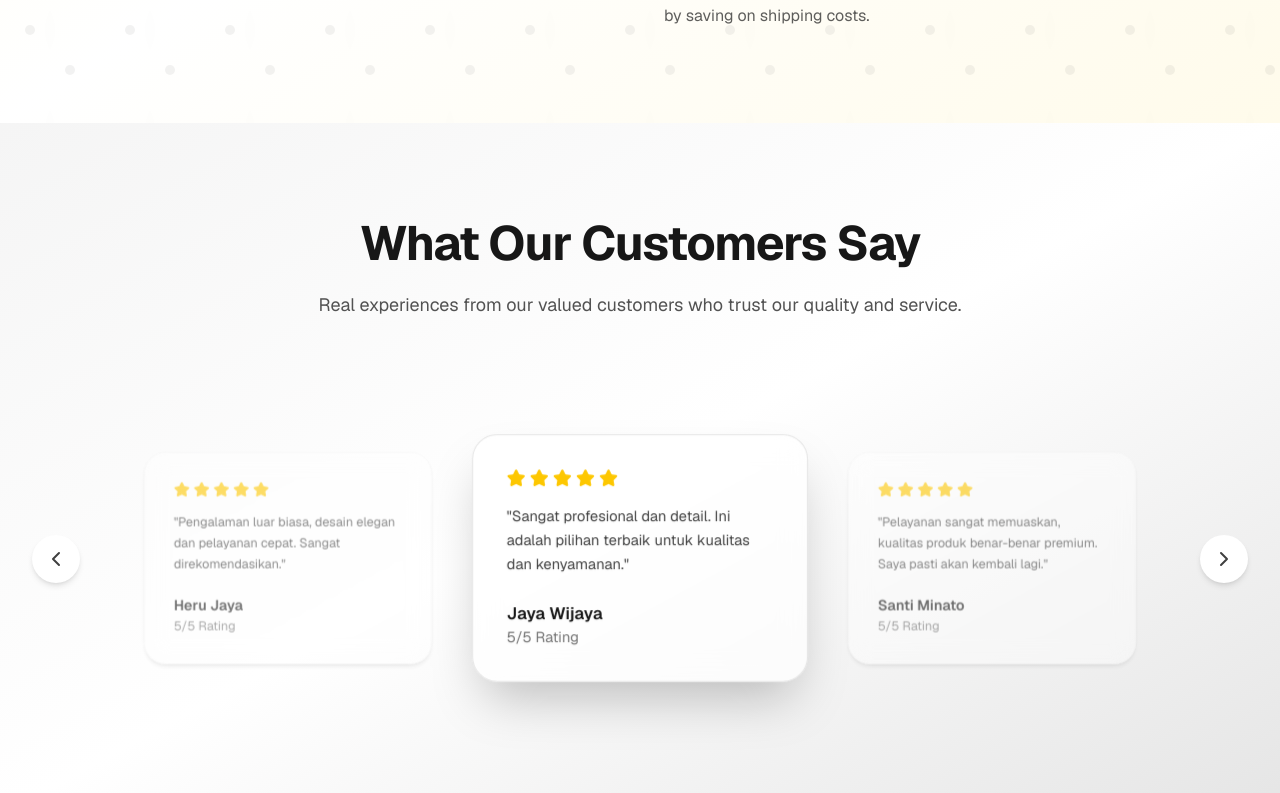
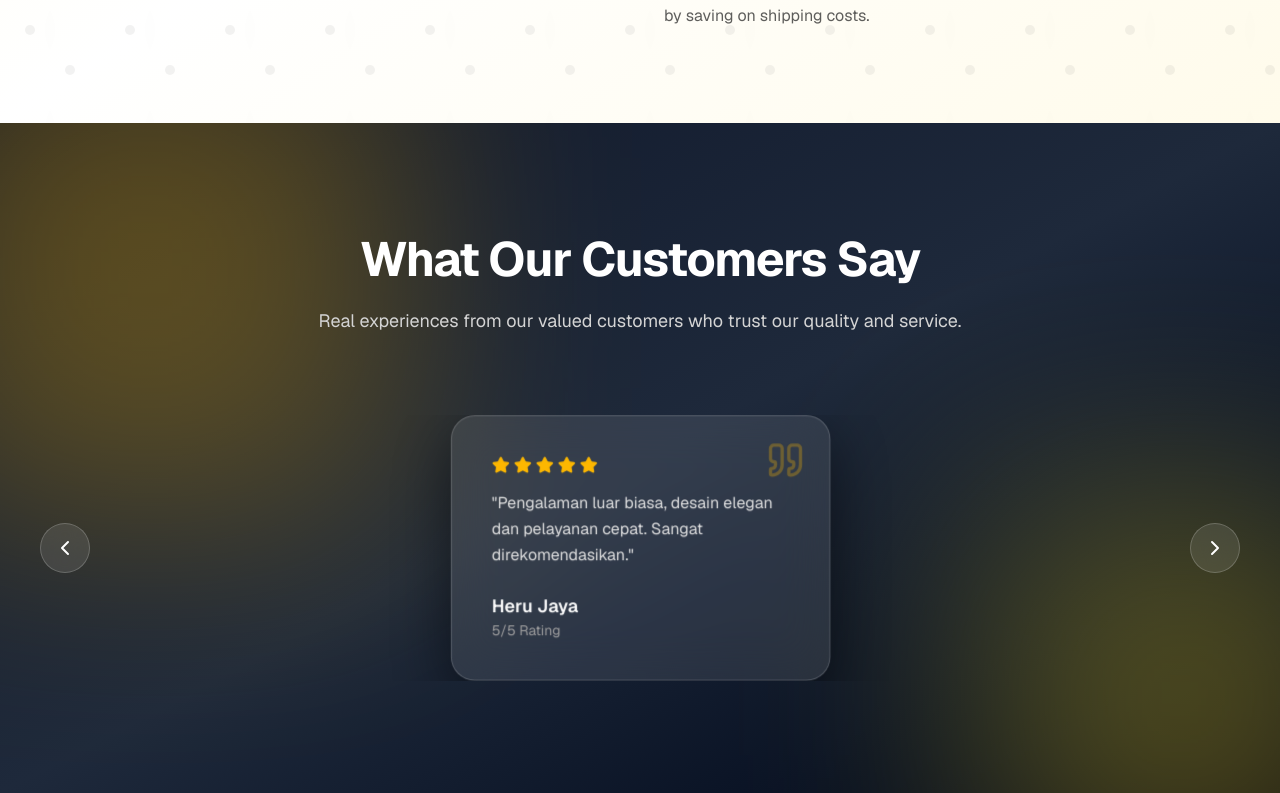
Before and after one commit to Goeter/steda_roaster, a Next.js app: page / in a window 1280 px wide. Shown: the part 2807-3600 px from the top of the page. Built offline with nearby package versions, Linux system fonts and the light colour scheme.

Commit message:
Update testimonies.tsx

```diff
--- a/components/sections/testimonies.tsx
+++ b/components/sections/testimonies.tsx
@@ -1,7 +1,7 @@
 'use client';
 
 import { useState, useEffect } from 'react';
-import { Star, ChevronLeft, ChevronRight } from 'lucide-react';
+import { Star, ChevronLeft, ChevronRight, Quote } from 'lucide-react';
 
 export function Testimonies() {
   const [currentIndex, setCurrentIndex] = useState(0);
@@ -29,107 +29,132 @@ export function Testimonies() {
 
   useEffect(() => {
     const interval = setInterval(() => {
-      setCurrentIndex((prev) => (prev + 1) % testimonies.length);
+      handleNext();
     }, 6000);
     return () => clearInterval(interval);
-  }, [testimonies.length]);
-
-  const getVisibleTestimonies = () => {
-    const visible = [];
-    for (let i = 0; i < 3; i++) {
-      const index = (currentIndex + i) % testimonies.length;
-      visible.push({ ...testimonies[index], position: i });
-    }
-    return visible;
-  };
+  }, []);
 
   const handlePrev = () => {
-    setCurrentIndex((prev) => (prev - 1 + testimonies.length) % testimonies.length);
+    setCurrentIndex((prev) =>
+      prev === 0 ? testimonies.length - 1 : prev - 1
+    );
   };
 
   const handleNext = () => {
-    setCurrentIndex((prev) => (prev + 1) % testimonies.length);
+    setCurrentIndex((prev) =>
+      prev === testimonies.length - 1 ? 0 : prev + 1
+    );
   };
-
-  const visibleTestimonies = getVisibleTestimonies();
 
   return (
     <section
       id="testimonies"
-      className="py-24 relative bg-gradient-to-br from-neutral-100 via-white to-neutral-200"
+      className="py-28 relative overflow-hidden
+      bg-gradient-to-br from-[#0f172a] via-[#1e293b] to-[#020617]"
     >
-      <div className="max-w-7xl mx-auto px-4 sm:px-6 lg:px-8">
+      {/* Glow background */}
+      <div className="absolute inset-0 opacity-30">
+        <div className="absolute w-[500px] h-[500px] bg-amber-400 blur-[120px] top-[-100px] left-[-100px]" />
+        <div className="absolute w-[400px] h-[400px] bg-yellow-300 blur-[120px] bottom-[-100px] right-[-100px]" />
+      </div>
+
+      <div className="relative max-w-7xl mx-auto px-4 sm:px-6 lg:px-8">
 
         {/* Header */}
         <div className="text-center mb-20">
-          <h2 className="text-5xl font-bold text-neutral-900 mb-6 tracking-tight">
+          <h2 className="text-5xl font-bold text-white mb-6 tracking-tight">
             What Our Customers Say
           </h2>
-          <p className="text-neutral-600 text-lg max-w-2xl mx-auto">
+          <p className="text-neutral-300 text-lg max-w-2xl mx-auto">
             Real experiences from our valued customers who trust our quality and service.
           </p>
         </div>
 
         {/* Carousel */}
-        <div className="relative px-10">
-          <div className="flex justify-center items-center gap-8 min-h-[320px]">
-            {visibleTestimonies.map((testimony) => {
-              const isCenter = testimony.position === 1;
-
-              return (
+        <div className="relative">
+          <div className="overflow-hidden">
             <div
-                  key={`${testimony.id}-${testimony.position}`}
+              className="flex transition-transform duration-700 ease-[cubic-bezier(0.22,1,0.36,1)]"
+              style={{
+                transform: `translateX(-${currentIndex * 100}%)`,
+              }}
+            >
+              {testimonies.map((testimony, index) => (
+                <div
+                  key={testimony.id}
+                  className="min-w-full flex justify-center px-4"
+                >
+                  <div
                     className={`
-                    w-80 p-8 rounded-3xl border transition-all duration-700 ease-in-out
-                    bg-white/70 backdrop-blur-md
-                    ${isCenter
-                      ? 'scale-105 opacity-100 shadow-2xl border-neutral-200 z-10'
-                      : 'scale-90 opacity-60 shadow-md border-neutral-100'}
+                      w-[380px] p-10 rounded-3xl relative
+                      backdrop-blur-xl border
+                      transition-all duration-700
+                      bg-white/10 border-white/20
+                      shadow-[0_20px_60px_rgba(0,0,0,0.5)]
+                      ${index === currentIndex
+                        ? 'scale-100 opacity-100'
+                        : 'scale-90 opacity-50'}
                     `}
                   >
+                    {/* Quote icon */}
+                    <Quote className="absolute top-6 right-6 text-amber-400 opacity-30" size={40} />
+
                     {/* Stars */}
                     <div className="flex gap-1 mb-4">
                       {Array.from({ length: testimony.rating }).map((_, i) => (
                         <Star
                           key={i}
                           size={18}
-                        className="fill-yellow-400 text-yellow-400"
+                          className="fill-amber-400 text-amber-400"
                         />
                       ))}
                     </div>
 
                     {/* Text */}
-                  <p className="text-neutral-700 text-sm leading-relaxed mb-6">
+                    <p className="text-neutral-200 leading-relaxed mb-6">
                       "{testimony.text}"
                     </p>
 
                     {/* Name */}
                     <div>
-                    <p className="font-semibold text-neutral-900">
+                      <p className="font-semibold text-white text-lg">
                         {testimony.name}
                       </p>
-                    <p className="text-sm text-neutral-500">
+                      <p className="text-sm text-neutral-400">
                         {testimony.rating}/5 Rating
                       </p>
                     </div>
                   </div>
-              );
-            })}
+                </div>
+              ))}
+            </div>
           </div>
 
           {/* Buttons */}
           <button
             onClick={handlePrev}
-            className="absolute left-0 top-1/2 -translate-y-1/2 p-3 rounded-full bg-white shadow-md hover:scale-110 transition"
+            className="absolute left-2 top-1/2 -translate-y-1/2
+            p-3 rounded-full
+            bg-white/10 backdrop-blur-md
+            border border-white/20
+            text-white
+            hover:scale-110 hover:bg-white/20
+            transition"
           >
-            <ChevronLeft className="text-neutral-700" />
+            <ChevronLeft />
           </button>
 
           <button
             onClick={handleNext}
-            className="absolute right-0 top-1/2 -translate-y-1/2 p-3 rounded-full bg-white shadow-md hover:scale-110 transition"
+            className="absolute right-2 top-1/2 -translate-y-1/2
+            p-3 rounded-full
+            bg-white/10 backdrop-blur-md
+            border border-white/20
+            text-white
+            hover:scale-110 hover:bg-white/20
+            transition"
           >
-            <ChevronRight className="text-neutral-700" />
+            <ChevronRight />
           </button>
         </div>
       </div>
```
Lines whose indentation alone changed are shown as unchanged.
